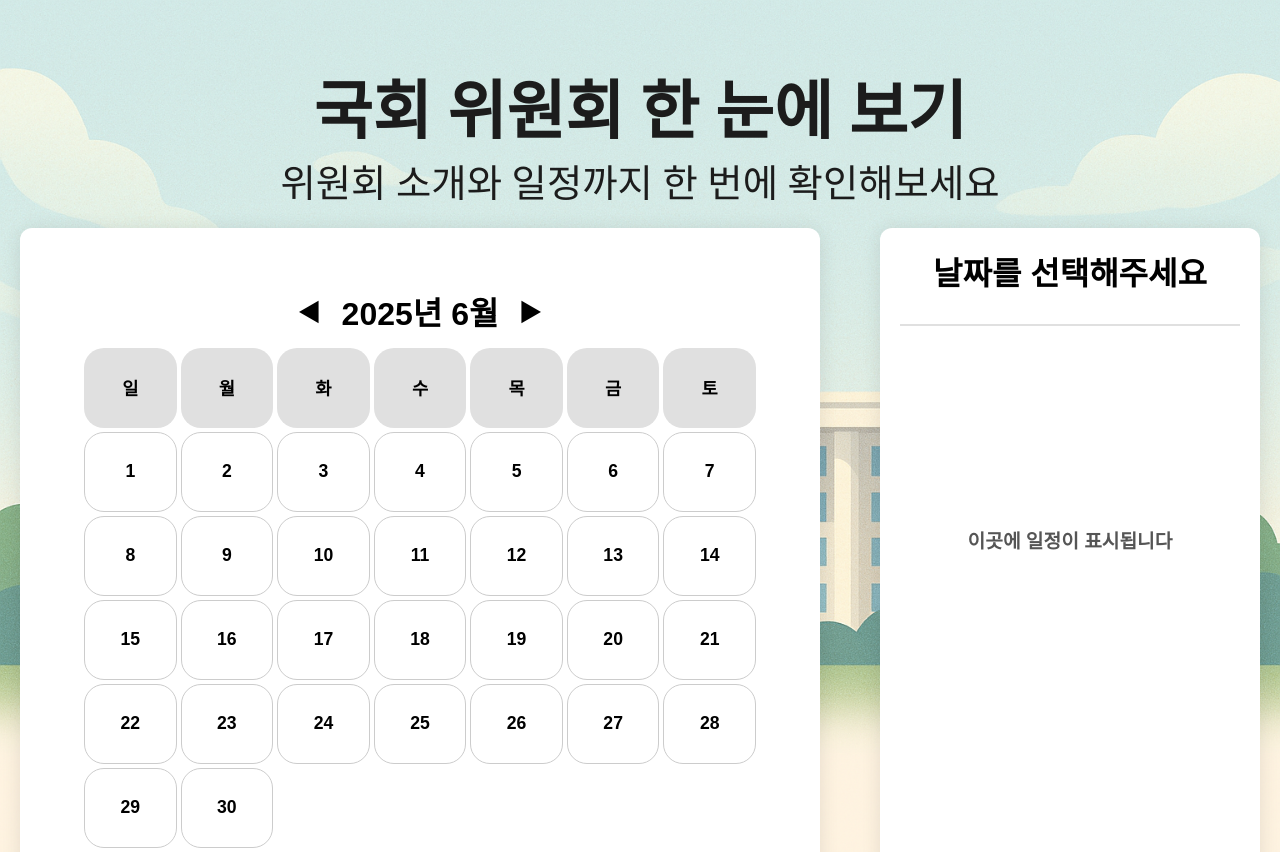
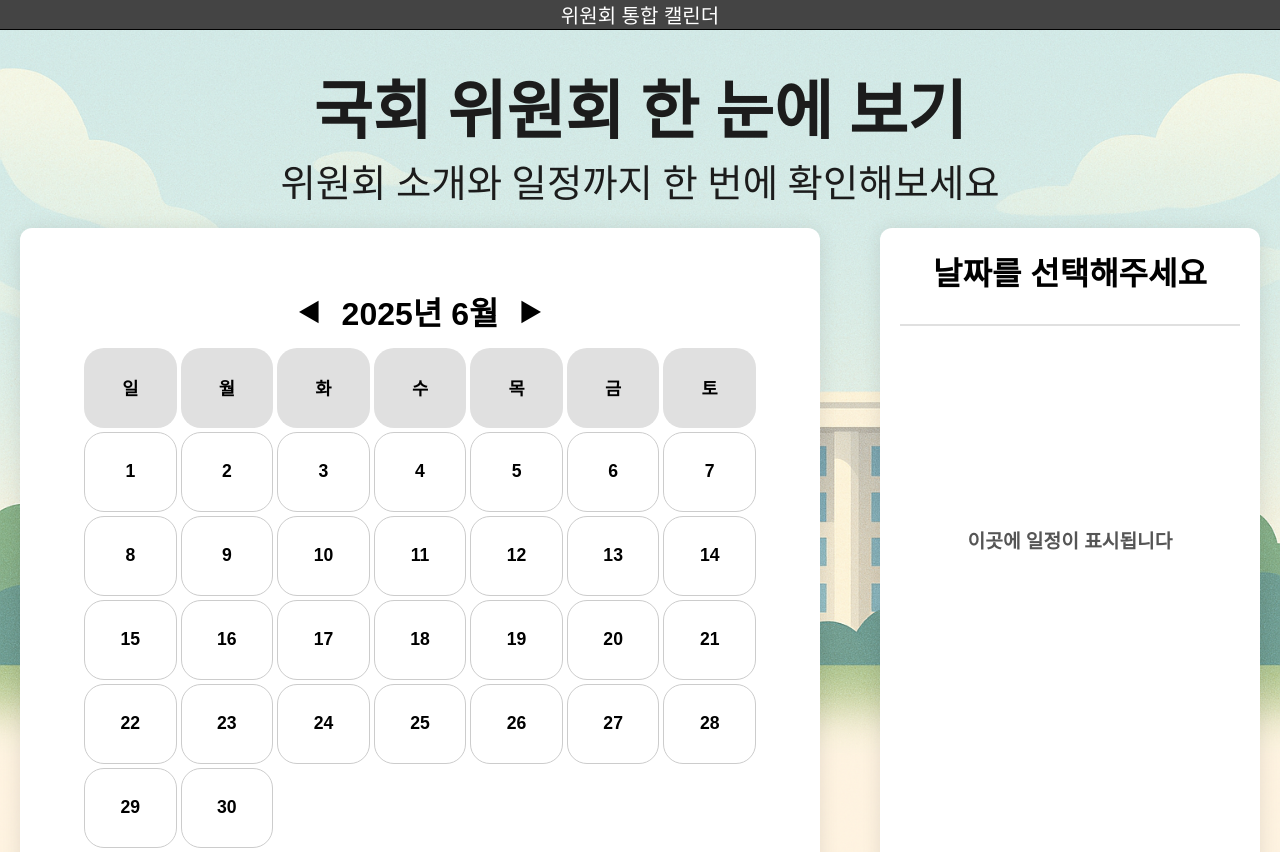
Before and after one commit to leehosung-edu/oao-dashborad, a FastAPI app: page / in a window 1280 px wide. Shown: the top 852 px of the page. Run offline with FastAPI, Linux system fonts and the light colour scheme; data that the repository does not hold is empty.

Commit message:
[add] 네비게이터 생성

```diff
--- a/app/static/css/calendar.css
+++ b/app/static/css/calendar.css
@@ -20,6 +20,24 @@ html, body {
   font-size: 1.6rem;
   font-weight: bold;
   box-shadow: 0 2px 4px rgba(0,0,0,0.1);
+}
+
+/* 네비게이터 */
+nav{
+  text-align: center;
+  background-color: #555 !important;
+  border-bottom:1px solid  black;
+  position: fixed;
+  top: 0;
+  width: 100%;
+  z-index: 100;
+  user-select: none;
+}
+
+nav a{
+  text-decoration: none;
+  color: white;
+  font-size: 20px;
 }
 
 /* 달력, 일정, 안건 */
--- a/app/static/css/index.css
+++ b/app/static/css/index.css
@@ -24,6 +24,24 @@ main {
     flex-direction: column;
     align-items: center;
     /* overflow: hidden; */
+}
+nav{
+  text-align: center;
+  background-color: #444 !important;
+  border-bottom:1px solid  black;
+  position: fixed;
+  top: 0;
+  width: 100%;
+  z-index: 100;
+  user-select: none;
+}
+
+nav a{
+  text-decoration: none;
+  color: rgb(255, 255, 255);
+  font-size: 20px;
+  border: 10px;
+  font-weight: 350;
 }
 .img_container{
     width: 100%;
--- a/app/templates/calendar.html
+++ b/app/templates/calendar.html
@@ -31,7 +31,10 @@
     <h1 id="committeeKo"></h1>
     <p id="committeeEn"></p>
   </header>
-
+  <!-- 네비게이터 -->
+  <nav>
+    <a href="/" id="home" >HOME</a>
+  </nav>
   <!-- 달력 + 일정 카드 -->
   <div class="calendar-container">
     <div class="calendar-section card">
--- a/app/templates/committee.html
+++ b/app/templates/committee.html
@@ -27,6 +27,9 @@
   <script src="https://cdn.jsdelivr.net/npm/chart.js"></script>
 </head>
 <body>
+  <nav>
+    <a href="/" id="home" >HOME</a>
+  </nav>
   <header>
     <h1 id="committee-title">위원회</h1>
   </header>
--- a/app/templates/index.html
+++ b/app/templates/index.html
@@ -4,8 +4,8 @@
     <meta charset="UTF-8">
     <meta name="viewport" content="width=device-width, initial-scale=1.0">
     <title>OaO</title>
+    <link rel="stylesheet" href="/static/css/calendar.css" />
     <link rel="stylesheet" href="{{ url_for('static', path='css/index.css') }}">
-    <link rel="stylesheet" href="/static/css/calendar.css" />
     <link
         rel="apple-touch-icon"
         sizes="180x180"
@@ -28,7 +28,11 @@
 </head>
 <body>
     <main>
+
         <div id="main_Rec">
+            <nav>
+                <a href="/calendar">위원회 통합 캘린더</a>
+            </nav>
             <div class="img_container">
                 <img src="../static/images/Gov_.png" alt="gov image">
                 </div>
```
Also changed, not shown: app/static/css/committee.css (+21 -0 lines).
